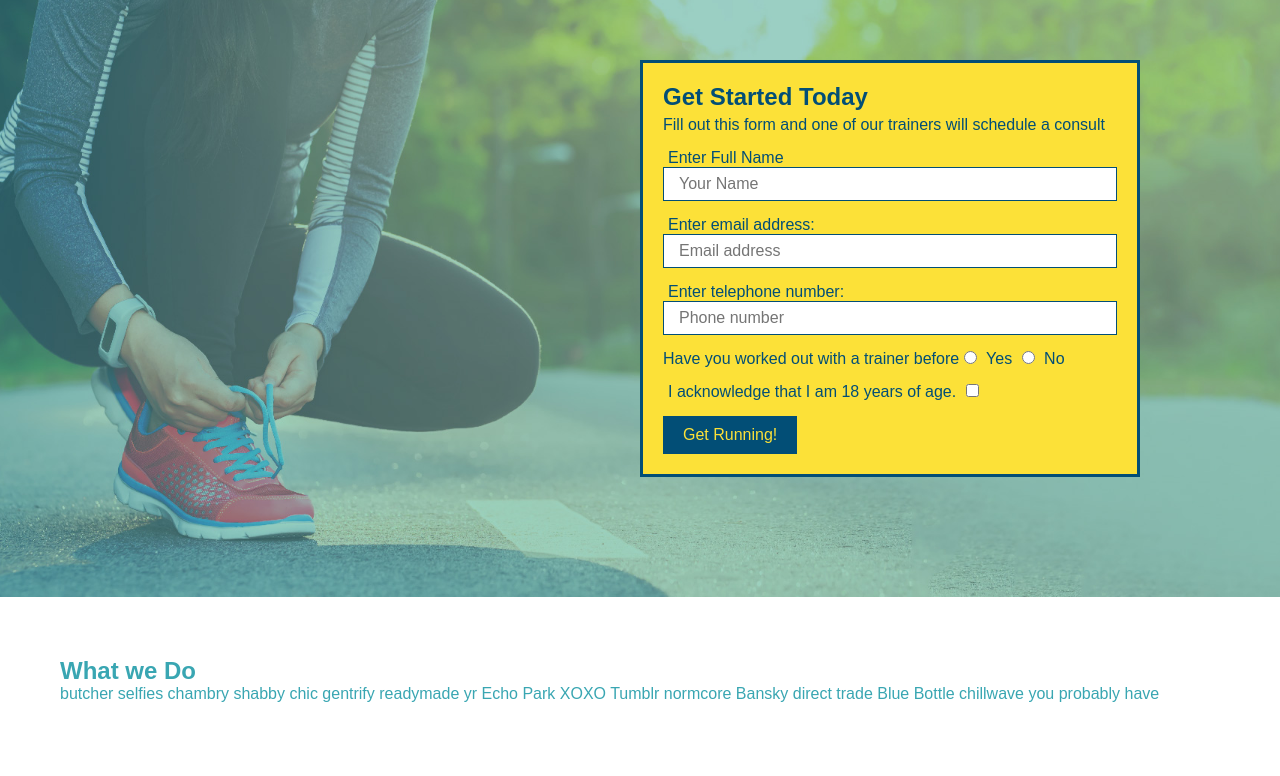
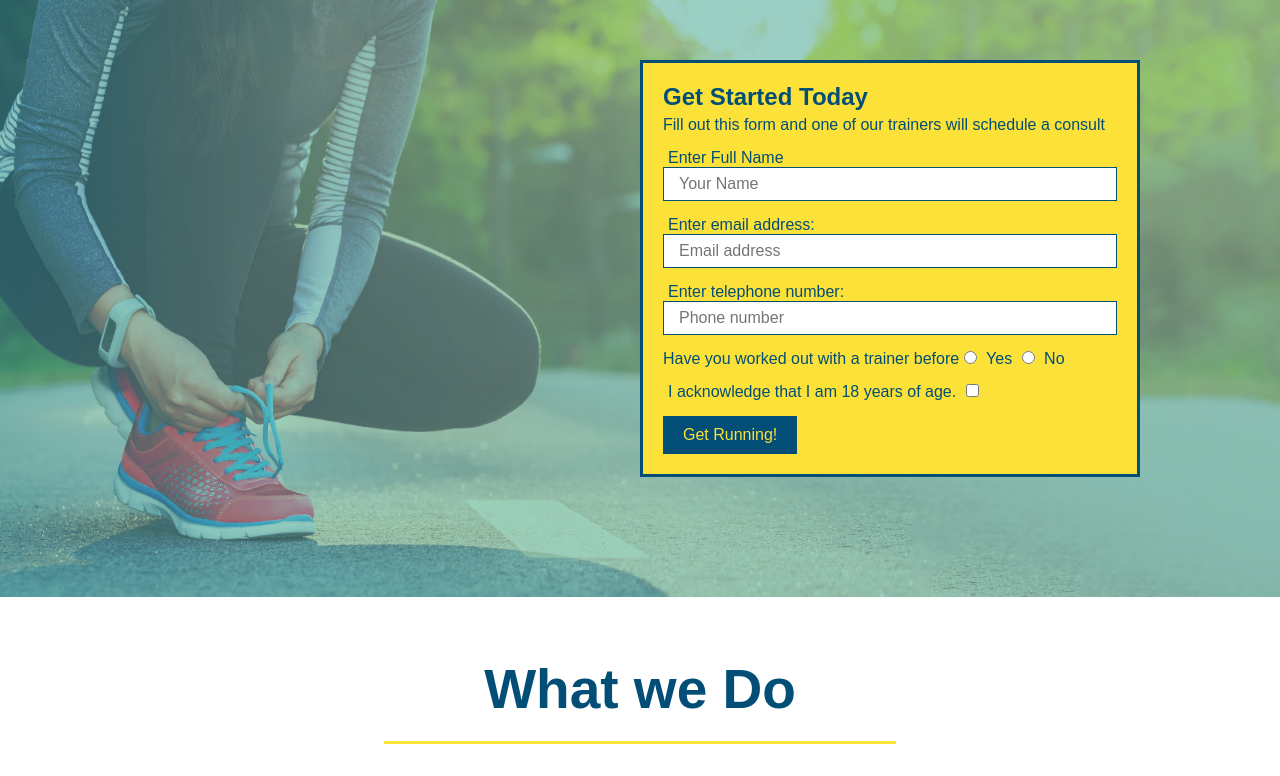
Before and after one commit to OperationFoli/run-buddy, a plain HTML site: page index.html in a window 1280 px wide. Shown: the part 103-879 px from the top of the page. Drawn offline with Linux system fonts and the light colour scheme.

Commit message:
adjusted 'what we do' section of html file

```diff
--- a/assets/css/style.css
+++ b/assets/css/style.css
@@ -119,3 +119,25 @@ section {
     padding: 10px 20px;
     font-size: 16px;
   }
+
+  .intro {
+    text-align: center;
+  }
+
+  .intro h2 {
+    font-size: 55px;
+    color: #024e76;
+    margin-bottom: 35px;
+    padding: 0 100px 20px 100px;
+    border-bottom: 3px solid;
+    border-color: #fce138;
+    display: inline-block;
+  }
+
+.intro p {
+    line-height: 1.7;
+    color: #39a6b2;
+    width: 80%;
+    font-size: 20px;
+    margin: 0 auto;
+}
--- a/index.html
+++ b/index.html
@@ -63,10 +63,10 @@
     </section>
 
     <!-- "what we do" section-->
-    <section id="what-we-do">
+    <section id="what-we-do" class="intro">
       <h2>What we Do</h2>
        <p>
-        butcher selfies chambry shabby chic gentrify readymade yr Echo Park XOXO Tumblr normcore Bansky direct trade Blue Bottle chillwave you probably have
+        butcher selfies chambray shabby chic gentrify readymade yr Echo Park XOXO Tumblr normcore Banksy direct trade Blue Bottle chillwave you probably haven't heard of them single-origin coffee Vice fanny pack fixie Odd Future Austin fingerstache pickled twee synth Wes Anderson Thundercats viral bitters flannel meggings narwhal Marfa Schlitz sustainable Intelligentsia umami deep v craft
       </p>
     </section>
 
```
